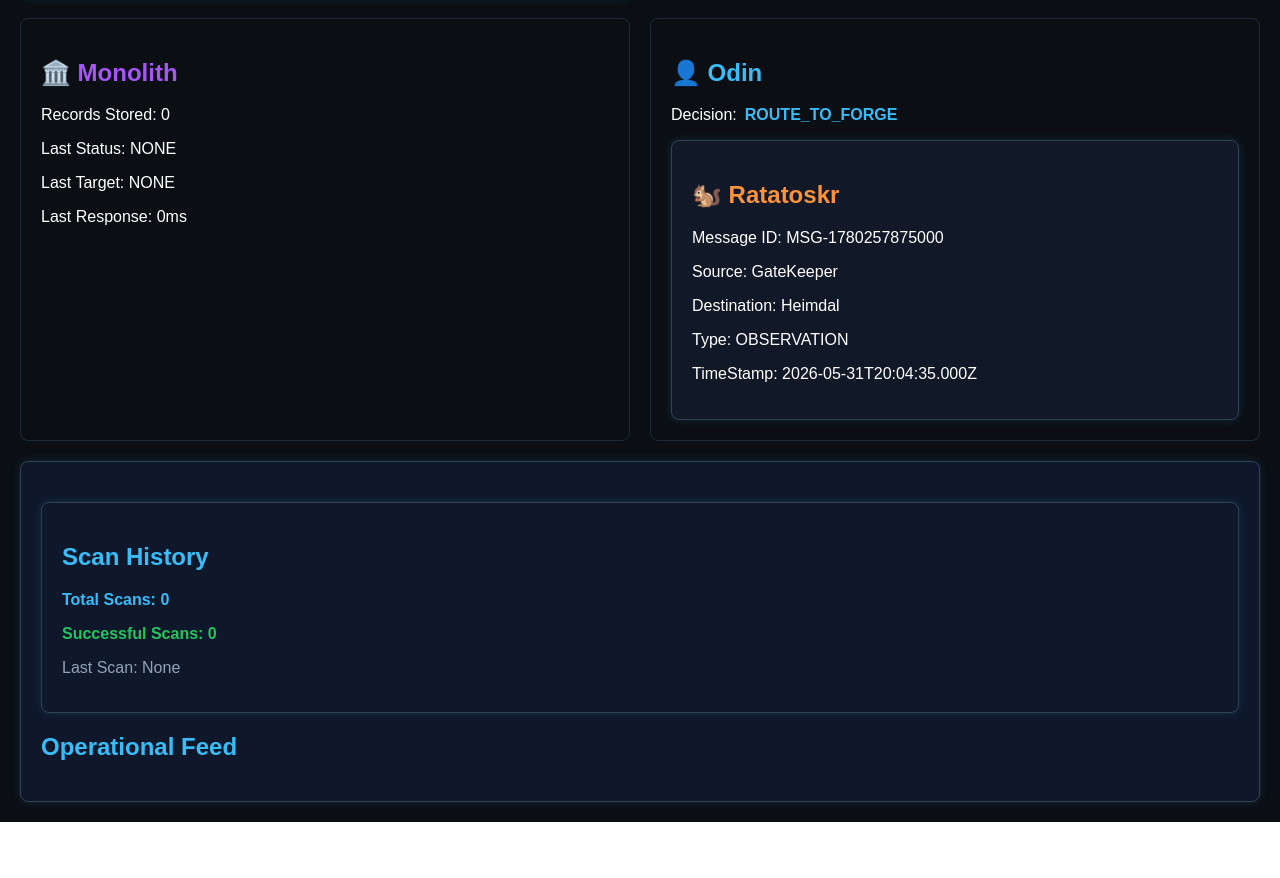
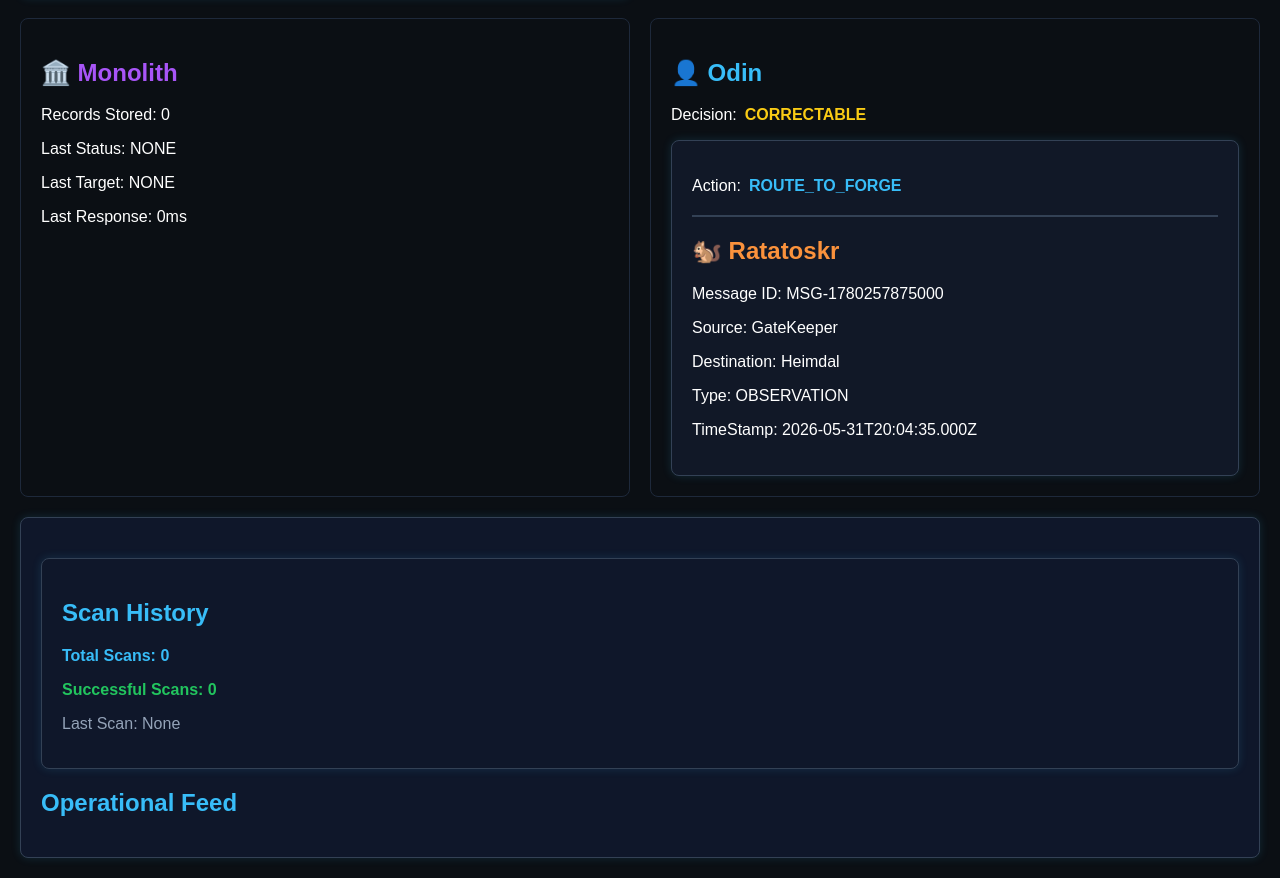
Before and after one commit to GunSlinger0715/overwatch-dashboard, a React (Create React App) app: page / in a window 1280 px wide. Shown: the part 865-1743 px from the top of the page. Before the commit the page ends 1687 px from the top, so only its background shows below. Built offline with nearby package versions, Linux system fonts and the light colour scheme.

Commit message:
Enhance Odin decision visulization and dashboard UI polish

```diff
--- a/src/App.js
+++ b/src/App.js
@@ -24,6 +24,15 @@ function App() {
       "OBSERVATION",
       scanData
     );
+
+  const odinDecisionColor =
+    dashboardData.odin.decision === "ESCALATE"
+      ? "#EF4444"
+      : dashboardData.odin.decision === "CORRECTABLE"
+        ? "#FACC15"
+        : dashboardData.odin.decision === "APPROVE"
+          ? "#22C55E"
+          : "38BDF8";
 
   function getTimestamp() {
     return new Date().toLocaleTimeString();
@@ -400,7 +409,7 @@ function App() {
             Decision:
             <span
               style={{
-                color: "#38BDF8",
+                color: odinDecisionColor,
                 fontWeight: "bold",
                 marginLeft: "8px"
               }}
@@ -417,6 +426,29 @@ function App() {
               borderRadius: "8px"
             }}
           >
+            <p
+              style={{
+                marginBottom: "20px"
+              }}
+            >
+              Action:
+              <span
+                style={{
+                  color: "#38BDF8",
+                  fontWeight: "bold",
+                  marginLeft: "8px"
+                }}
+              >
+                {dashboardData.odin.recommendedAction}
+              </span>
+            </p>
+
+            <hr
+              style={{
+                border: "1px solid #334155",
+                margin: "15px 0"
+              }}
+            />
             <h2
               style={{
                 color: "#FB923C"
--- a/src/dashboardData.js
+++ b/src/dashboardData.js
@@ -16,6 +16,7 @@ export const dashboardData = {
     },
 
     odin: {
-        decision: "ROUTE_TO_FORGE"
+        decision: "CORRECTABLE",
+        recommendedAction: "ROUTE_TO_FORGE"
     }
 };
```
